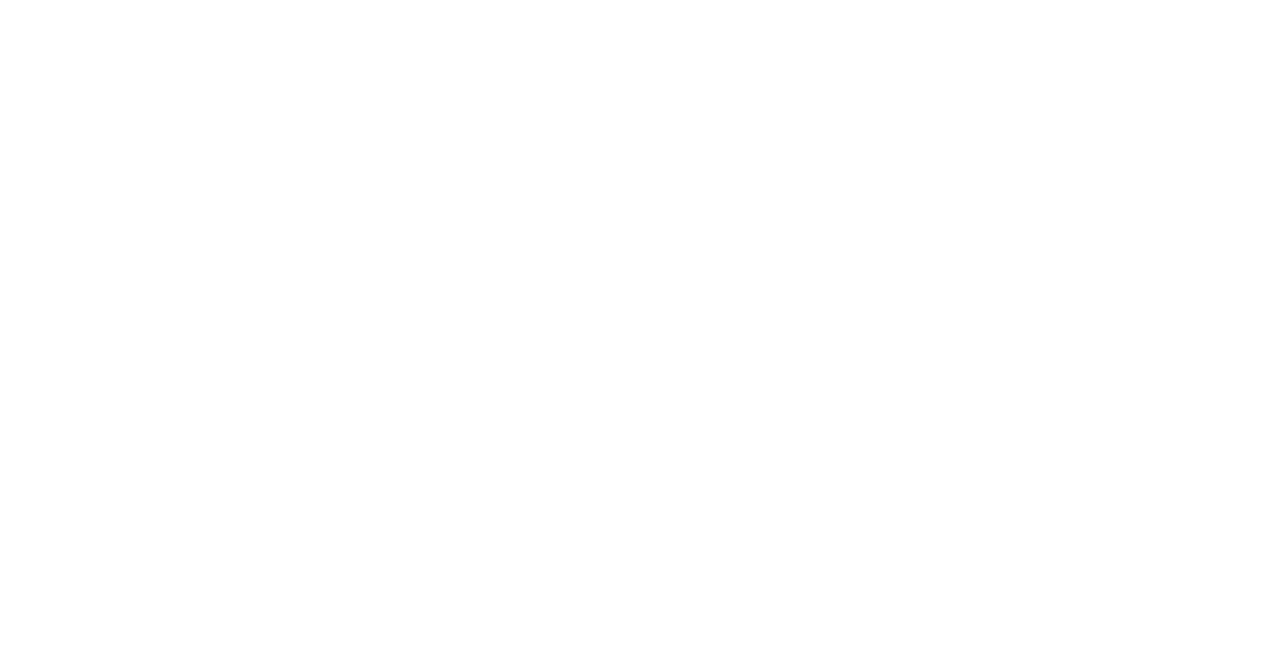
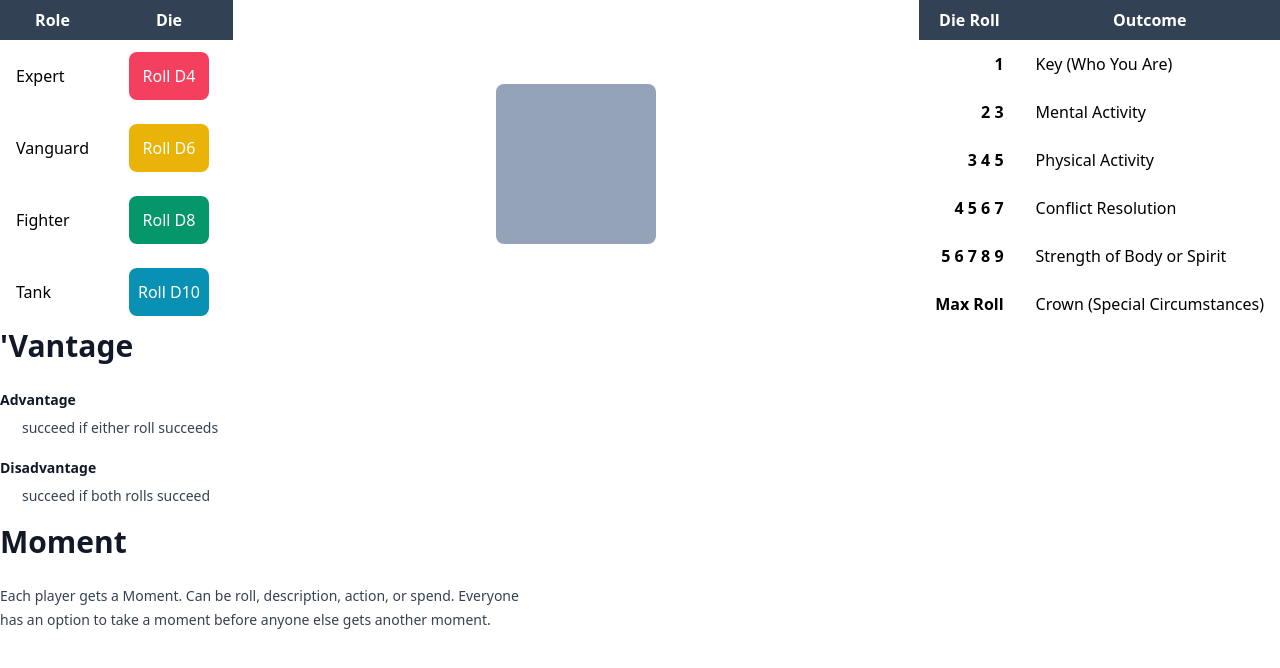
Before and after one commit to mgood/polymorph-dice, a SvelteKit app: page / in a window 1280 px wide. Shown: the top 668 px of the page. Built offline with nearby package versions, Linux system fonts and the light colour scheme.

Commit message:
implement base Polymorph dice rolling

```diff
--- a/src/routes/+page.svelte
+++ b/src/routes/+page.svelte
@@ -0,0 +1,137 @@
+<script lang="ts">
+	let maxRoll: number | undefined = $state();
+	let roll: number | undefined = $state();
+	function success(lo?: number, hi?: number) {
+		if (!roll || !lo || !hi) return '';
+		if (roll >= lo && roll <= hi) {
+			return 'success';
+		} else {
+			return 'fail';
+		}
+	}
+	function rollDie(n: number) {
+		roll = undefined;
+		maxRoll = n;
+		setTimeout(() => {
+			roll = Math.floor(Math.random() * n) + 1;
+		}, 2000);
+	}
+</script>
+
+{#snippet die(n)}
+	<button onclick={() => rollDie(n)} class={`d${n}`}>
+		Roll D{n}
+	</button>
+{/snippet}
+
+<div class="flex w-full">
+	<table>
+		<thead>
+			<tr><th>Role</th><th>Die</th></tr>
+		</thead>
+		<tbody>
+			<tr><td>Expert</td><td>{@render die(4)}</td> </tr>
+			<tr><td>Vanguard</td><td>{@render die(6)}</td></tr>
+			<tr><td>Fighter</td><td>{@render die(8)}</td></tr>
+			<tr><td>Tank</td><td>{@render die(10)}</td></tr>
+		</tbody>
+	</table>
+
+	<div class="grid w-16 flex-1 place-content-center">
+		<div
+			class={`d${maxRoll || 0} ${maxRoll && !roll ? 'animate-spin' : ''} size-40 place-content-center rounded-lg text-center text-8xl`}
+		>
+			{roll}
+		</div>
+	</div>
+
+	<table class="flex-2">
+		<thead>
+			<tr>
+				<th>Die Roll</th>
+				<th>Outcome</th>
+			</tr>
+		</thead>
+		<tbody>
+			<tr class={success(1, 1)}>
+				<th>1</th>
+				<td>Key (Who You Are)</td>
+			</tr>
+			<tr class={success(2, 3)}>
+				<th>2 3</th>
+				<td>Mental Activity</td>
+			</tr>
+			<tr class={success(3, 5)}>
+				<th>3 4 5</th>
+				<td>Physical Activity</td>
+			</tr>
+			<tr class={success(4, 7)}>
+				<th>4 5 6 7</th>
+				<td>Conflict Resolution</td>
+			</tr>
+			<tr class={success(5, 9)}>
+				<th>5 6 7 8 9</th>
+				<td>Strength of Body or Spirit</td>
+			</tr>
+			<tr class={success(maxRoll, maxRoll)}>
+				<th>Max Roll</th>
+				<td>Crown (Special Circumstances)</td>
+			</tr>
+		</tbody>
+	</table>
+</div>
+
+<article class="prose prose-sm">
+	<h1>'Vantage</h1>
+	<dl>
+		<dt>Advantage</dt>
+		<dd>succeed if either roll succeeds</dd>
+		<dt>Disadvantage</dt>
+		<dd>succeed if both rolls succeed</dd>
+	</dl>
+
+	<h1>Moment</h1>
+	<p>
+		Each player gets a Moment. Can be roll, description, action, or spend. Everyone has an option to
+		take a moment before anyone else gets another moment.
+	</p>
+</article>
+
+<style lang="postcss">
+	thead th {
+		@apply bg-slate-700 text-white;
+	}
+	tbody th {
+		text-align: right;
+	}
+	th {
+		@apply px-4 py-2;
+	}
+	td {
+		@apply px-4 py-1;
+	}
+	button {
+		@apply m-2 h-12 w-20 rounded-lg;
+	}
+	.d0 {
+		@apply bg-slate-400;
+	}
+	.d4 {
+		@apply bg-rose-500 text-white;
+	}
+	.d6 {
+		@apply bg-yellow-500 text-white;
+	}
+	.d8 {
+		@apply bg-emerald-600 text-white;
+	}
+	.d10 {
+		@apply bg-cyan-600 text-white;
+	}
+	.success {
+		@apply bg-green-200;
+	}
+	.fail {
+		@apply bg-slate-200;
+	}
+</style>
```
